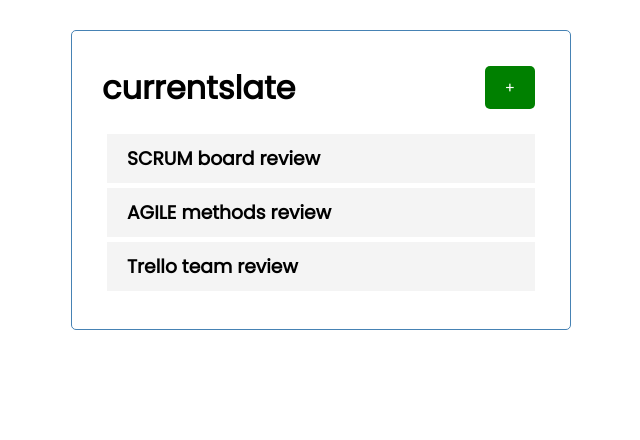
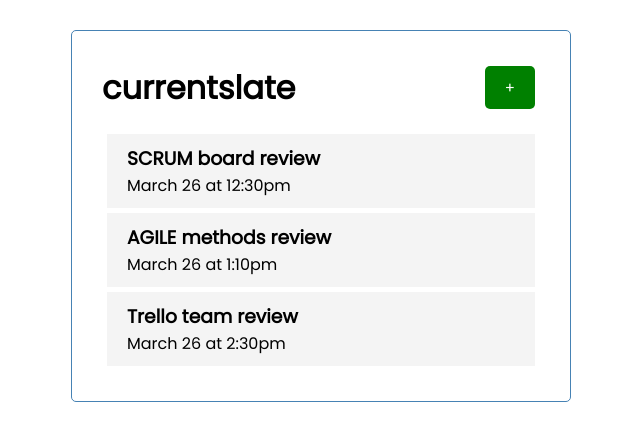
Before and after one commit to Marcus-Johnson/currentslate, a React (Create React App) app: page / in a window 1280 px wide. Shown: the top 440 px of the page, without its empty margins (319-959 px from the left). Built offline with nearby package versions, Linux system fonts and the light colour scheme.

Commit message:
icons addition

```diff
--- a/package.json
+++ b/package.json
@@ -8,6 +8,7 @@
     "@testing-library/user-event": "^12.7.3",
     "react": "^17.0.1",
     "react-dom": "^17.0.1",
+    "react-icons": "^4.2.0",
     "react-scripts": "4.0.3",
     "web-vitals": "^1.1.0"
   },
--- a/src/components/Task.js
+++ b/src/components/Task.js
@@ -2,6 +2,7 @@
     return (
         <div className='task'>
             <h3>{task.text}</h3>
+            <p>{task.day}</p>
         </div>
     )
 }
```
Also changed, not shown: 1 other file (tests, documents, lock files or other folders).
